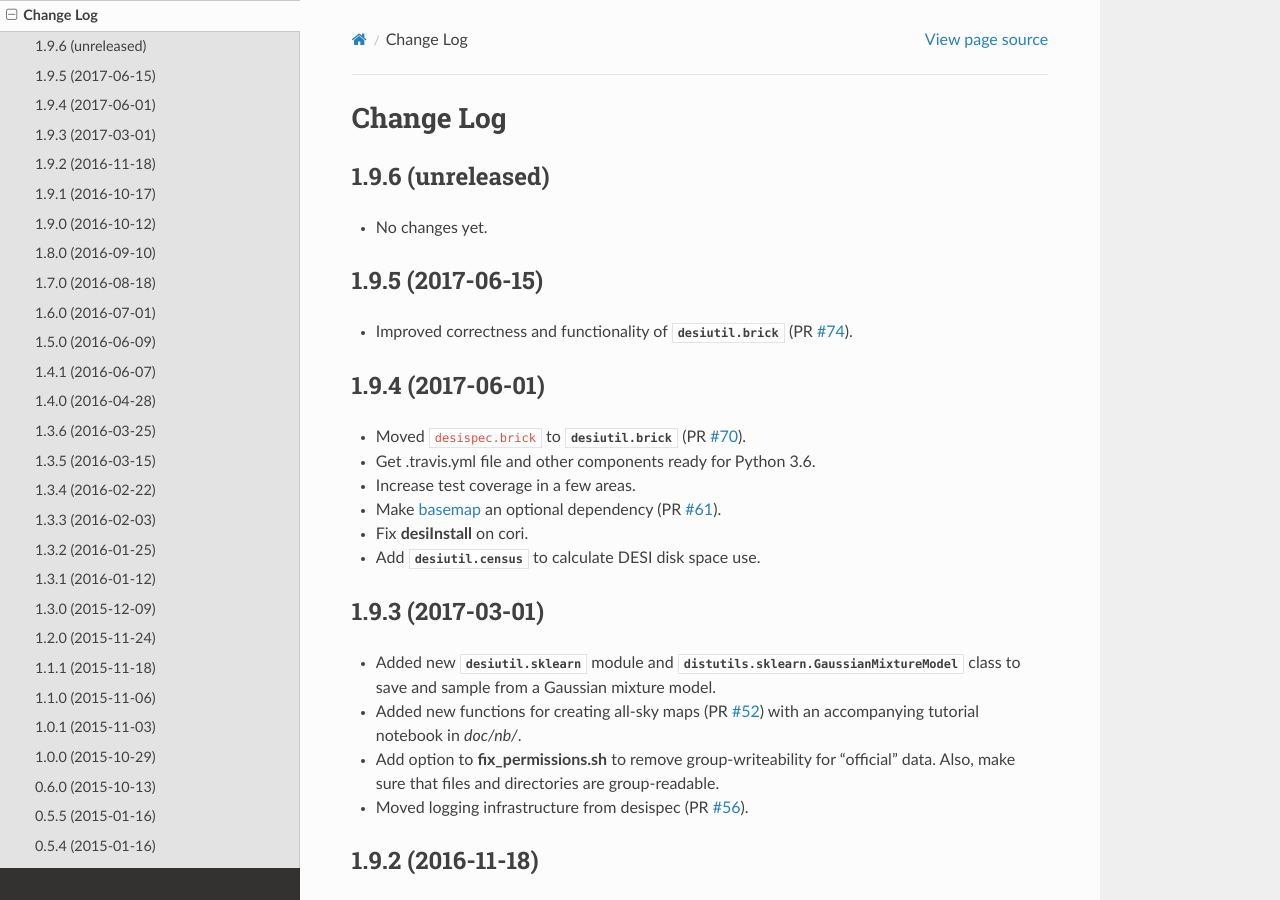
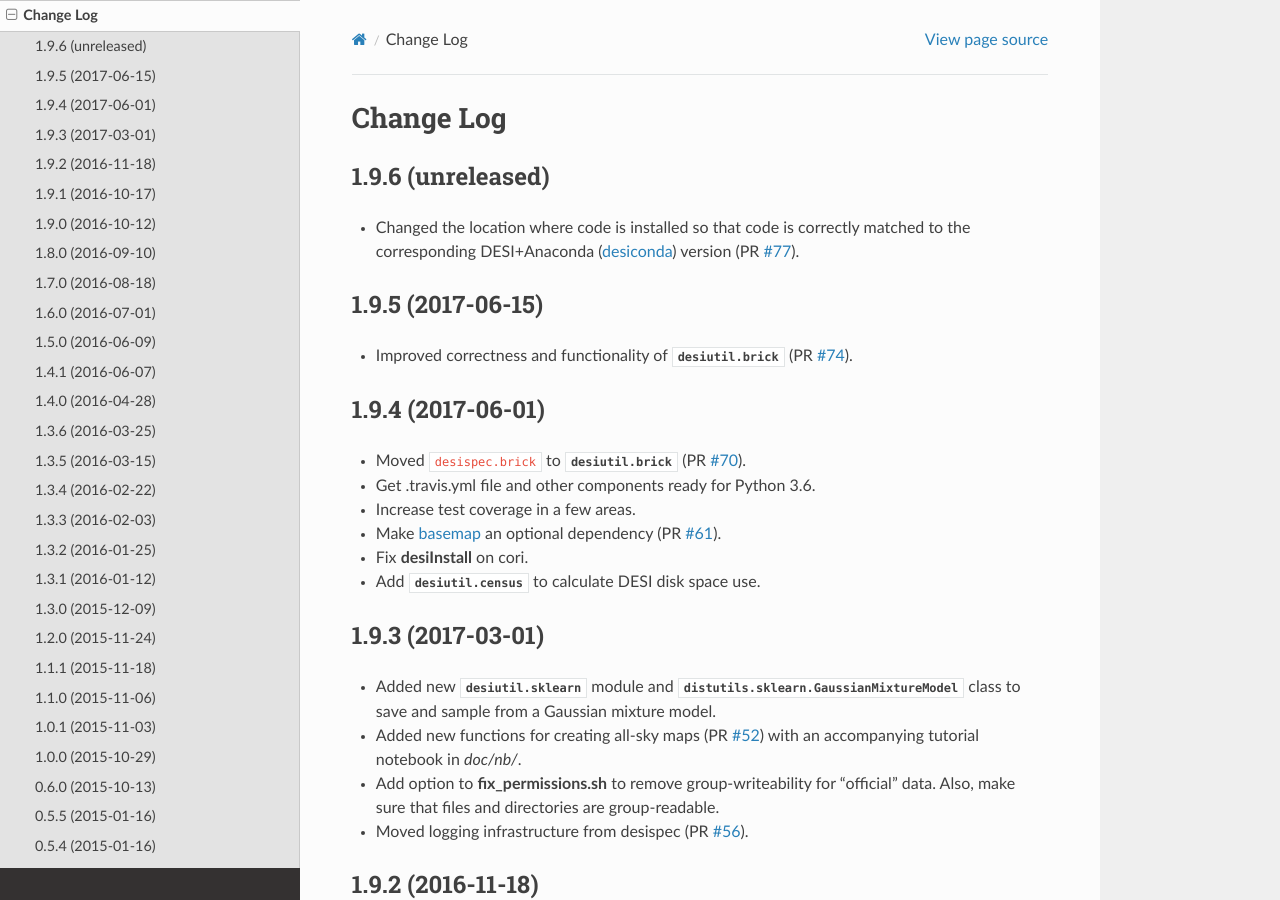
Before and after one commit to desihub/desiutil, a Sphinx documentation site: the page built from doc/changes.rst, in a window 1280 px wide and 900 px high. Built offline with Sphinx 7.4.7 and the Read the Docs theme 2.0.0, drawn with Linux system fonts in a browser that asks for light colours.

Commit message:
update changes.rst [skip ci]

```diff
--- a/doc/changes.rst
+++ b/doc/changes.rst
@@ -5,7 +5,11 @@ Change Log
 1.9.6 (unreleased)
 ------------------
 
-* No changes yet.
+* Changed the location where code is installed so that code is correctly
+  matched to the corresponding DESI+Anaconda (desiconda_) version (PR `#77`_).
+
+.. _`#77`: https://github.com/desihub/desiutil/pull/77
+.. _desiconda: https://github.com/desihub/desiconda
 
 1.9.5 (2017-06-15)
 ------------------
```
